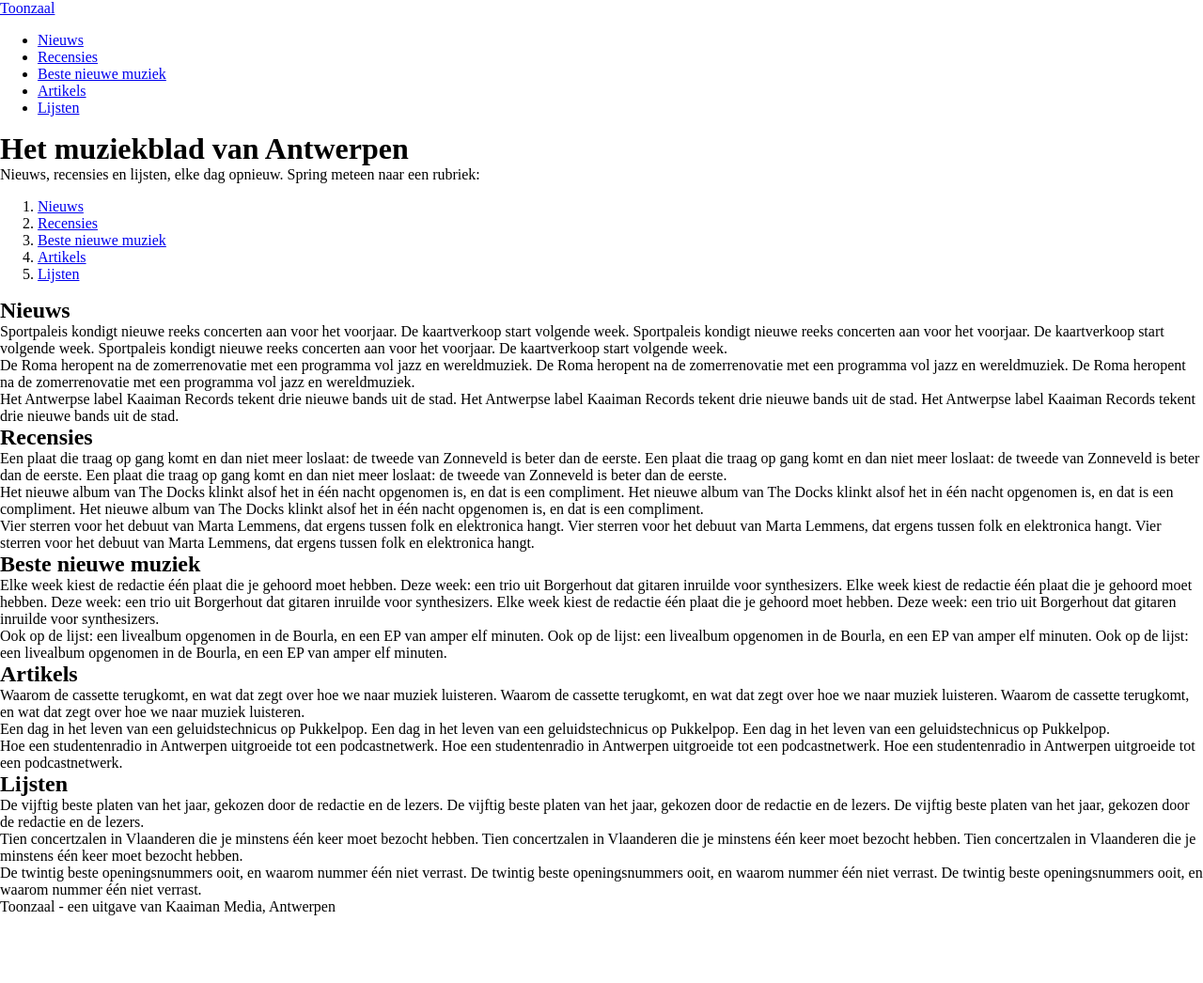
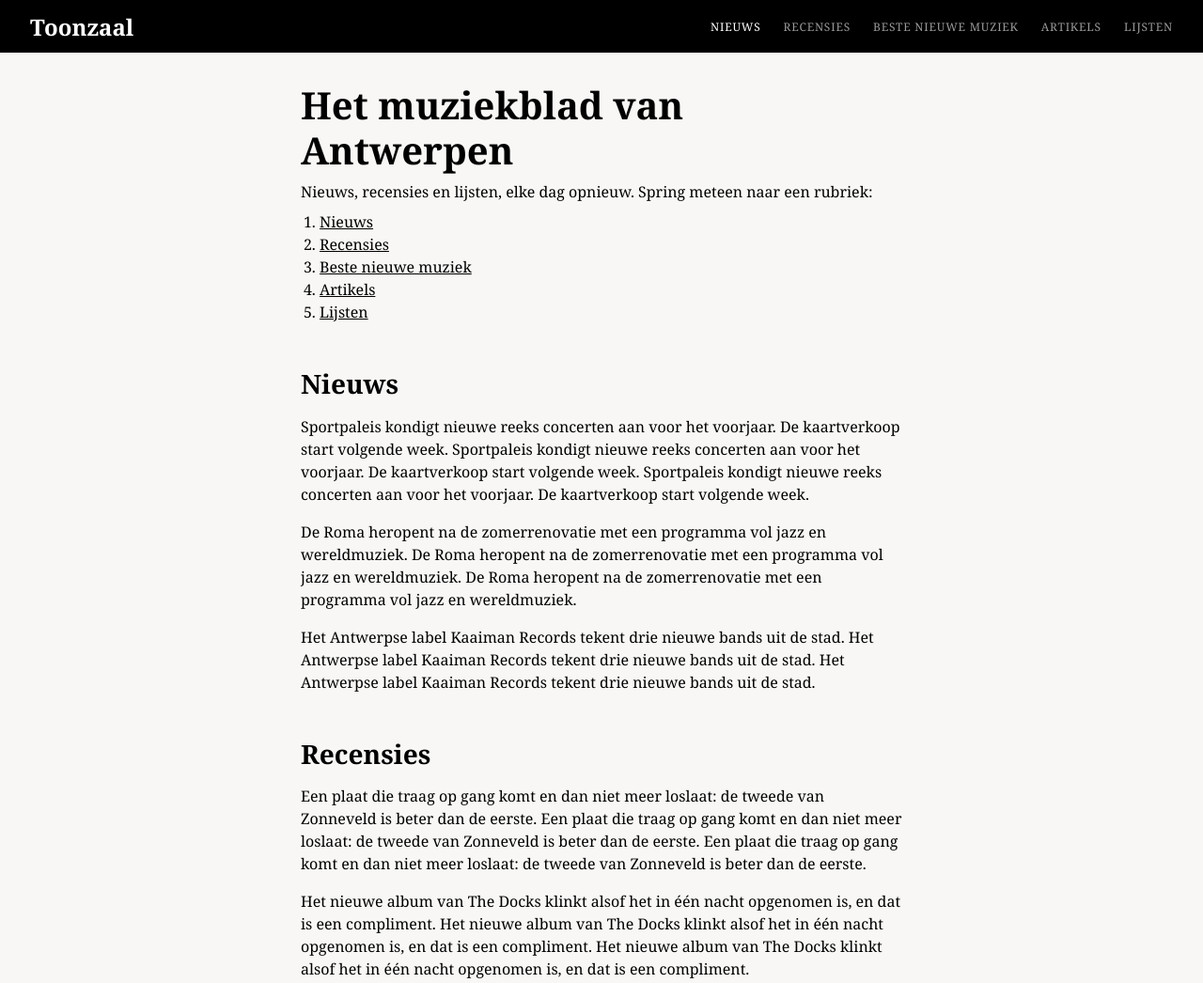
Before and after one commit to sebastien-anslot/webtechnology, a plain HTML site: page labo-05/balk/index.html in a window 1280 px wide. Shown: the top 1046 px of the page at 94% size. Before the commit the page ends 974 px from the top, so only its background shows below. Drawn offline with Linux system fonts and the light colour scheme.

Commit message:
dzdzdzzzdjjjjj

```diff
--- a/labo-05/balk/css/stijl.css
+++ b/labo-05/balk/css/stijl.css
@@ -2,7 +2,109 @@
 
 /* === tokens === */
 :root {
+    --papier: #f8f7f5;
+    --inkt: #1a1a1a;
+    --gedempt: #6b6b6b;
+    --balk:#000000;
+    --font: Georgia;
+    --links: #9a9a9a;
+    --letterafstand:0.05rem;
+    --actieve-link: #ffffff;
+
 
 }
 
 /* === your rules === */
+body{
+    display: grid;
+    grid-template-rows:auto 1fr auto ;
+    font-family: var(--font);
+    background-color: var(--papier);
+}
+header{
+    display:flex;
+    height:3.5rem ;
+    padding-left: 2rem ;
+    padding-right: 2rem ;
+    background-color: var(--balk);
+    position: sticky;
+    top:0;
+}
+.logo{
+    align-self: center;
+    text-decoration: none;
+    color: white;
+    font-weight: bold;
+    font-size: 1.5rem;
+    margin-right: auto;
+}
+nav ul{
+    display: flex;
+    list-style: none;
+    gap: 1.5rem;
+
+}
+nav a{
+    font-size: 0.75rem;
+    color:var(--links);
+    text-decoration: none;
+    text-transform: uppercase;
+    letter-spacing: var(--letterafstand);
+}
+nav a.actief,
+nav a:hover,
+nav a:focus{
+    color: var(--actieve-link);
+}
+
+main{
+    padding: 2rem;
+    max-width: 44rem;
+    line-height: 1.5rem;
+    margin:0 auto
+
+}
+
+h1 {
+  font-family: var(--font-heading);
+  font-size: 2.5rem;
+  line-height: 1.2;
+  margin-bottom: 0.5rem;
+}
+
+.intro {
+  color: var(--color-muted);
+  margin-bottom: 0.5rem;
+}
+
+.inhoud {
+  margin: 0 0 3rem 1.25rem;
+  padding-left: 0;
+}
+
+.inhoud a {
+  color: var(--color-ink);
+}
+
+section {
+  margin-bottom: 3rem;
+}
+
+h2 {
+  font-family: var(--font-heading);
+  font-size: 1.75rem;
+  line-height: 1.2;
+  margin-bottom: 1rem;
+}
+
+p {
+  margin-bottom: 1rem;
+}
+
+footer {
+  background-color: var(--color-bar);
+  color: var(--color-bar-text);
+  font-size: 0.875rem;
+  text-align: center;
+  padding: 1rem;
+}
```
